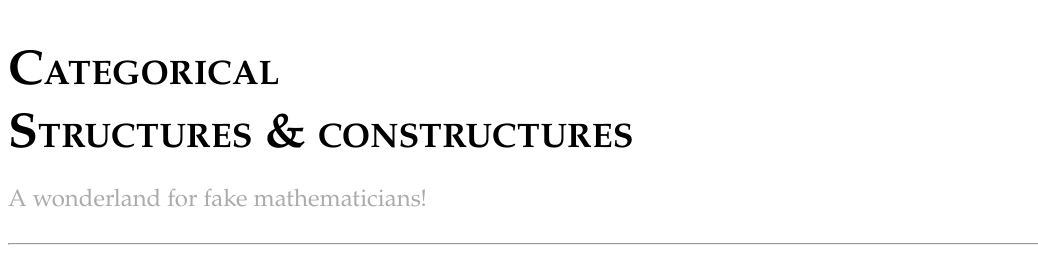
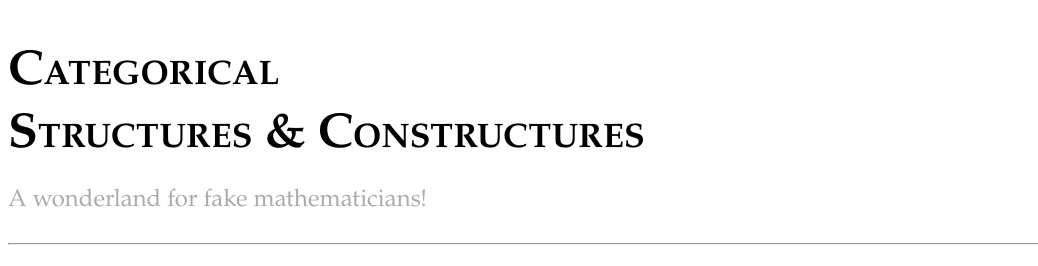
Before and after one commit to X-and-L/CSC, a plain HTML site: page index.html in a window 1280 px wide. Shown: the top 266 px of the page, 0-1038 px from the left. Drawn offline with Linux system fonts and the light colour scheme.

Commit message:
Update index.html

```diff
--- a/index.html
+++ b/index.html
@@ -3,14 +3,14 @@
 <head>
   <link rel="stylesheet" href="style.css" >
 
-<title>Categorical structures & construtures</title>
+<title>Categorical Structures & Construtures</title>
 </head>
 
 <body>
 <img align="right" style="width: 230px" style="height: 230px" src="XL-logo.png">
   <br>
 <h1>Categorical </h1>
-<h1>Structures & constructures</h1>
+<h1>Structures & Constructures</h1>
   <div class="box1">
   <p>A wonderland for fake mathematicians!</p>
     </div>
```
